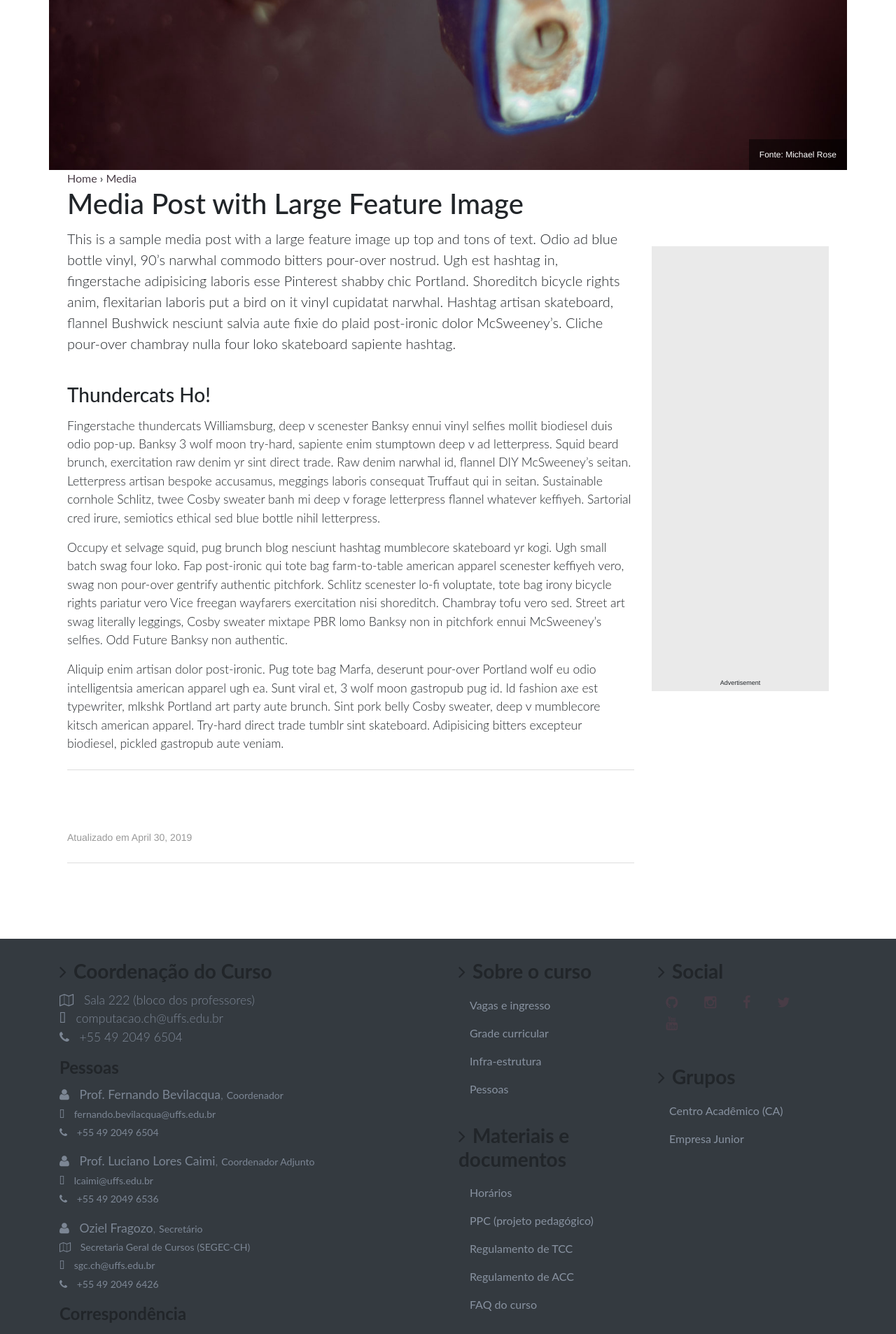
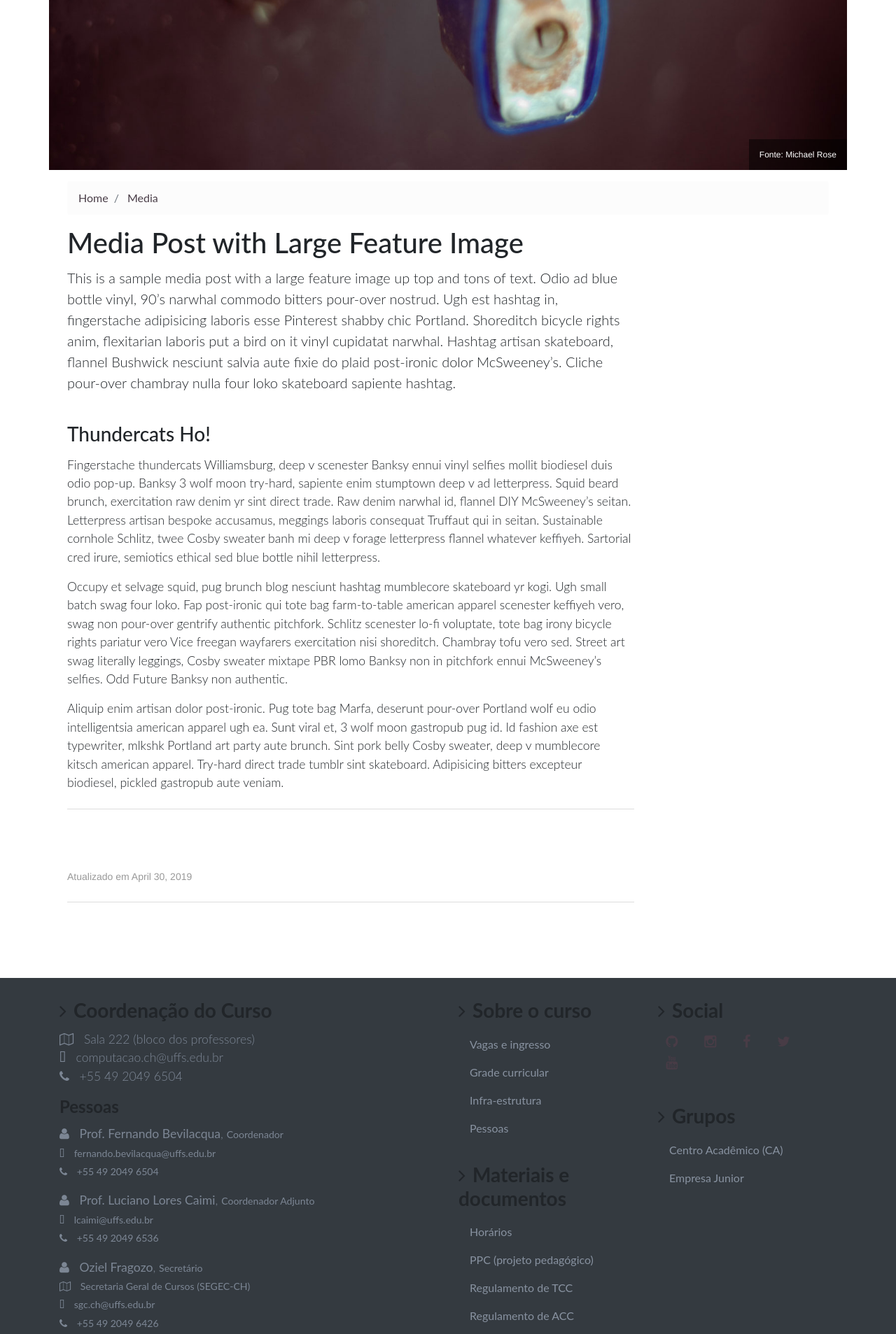
Before and after one commit to ccuffs/cc.uffs.edu.br, a Jekyll site: the page built from _posts/media/2019-04-30-sample-media-page.md, in a window 1280 px wide. Shown: the part 445-2352 px from the top of the page at 70% size. Built offline with Jekyll 4.4.1, drawn with Linux system fonts in a browser that asks for light colours; comment, search, counter and statistics services are not loaded.

Commit message:
Aprimora layout de posts (inclusive notícias)

```diff
--- a/_includes/breadcrumbs.html
+++ b/_includes/breadcrumbs.html
@@ -1,13 +1,14 @@
 {% if page.categories and page.categories != empty %}
-  <nav class="breadcrumbs">
-    <span itemscope itemtype="http://data-vocabulary.org/Breadcrumb">
-      <a href="{{ site.url }}" itemprop="url">
-        <span itemprop="title">Home</span>
-      </a> ›
-    <span itemscope itemtype="http://data-vocabulary.org/Breadcrumb">
-      <a href="{{ site.url }}/{{ page.categories | first }}/" itemprop="url">
-        <span itemprop="title">{{ page.categories | first | replace: '-',' ' | capitalize }}</span>
-      </a>
-    </span>
-  </nav><!-- /.breadcrumbs -->
+<nav aria-label="breadcrumb">
+    <ol class="breadcrumb">
+        <li class="breadcrumb-item" itemscope itemtype="http://data-vocabulary.org/Breadcrumb">
+            <a href="{{ site.url }}" itemprop="url"><span itemprop="title">Home</span></a>
+        </li>
+        <li class="breadcrumb-item active"  itemscope itemtype="http://data-vocabulary.org/Breadcrumb" aria-current="page">
+            <a href="{{ site.url }}/{{ page.categories | first }}/" itemprop="url">
+                <span itemprop="title">{{ page.categories | first | replace: '-',' ' | capitalize }}</span>
+            </a>
+        </li>
+    </ol>
+</nav>
 {% endif %}
--- a/css/main.css
+++ b/css/main.css
@@ -1,5 +1,5 @@
 body {
-    font-family: Lato,Helvetica,Arial;
+    font-family: Lato, Helvetica, Arial;
 }
 
 p {
@@ -217,6 +217,76 @@
     margin-top: 0.3em;
 }
 
+/**
+ * Post
+ */
+
+.post-content p {
+    text-align: justify;
+}
+
+.post-content h2, .post-content h3, .post-content h4 {
+    margin: 1.5em 0 0.5em 0;
+}
+
+.post-meta {
+    display: block;
+    margin-top: 0.2em;
+    margin-bottom: 2.5em;
+    color: #9a9a9a;
+    font-size: 1em;
+    font-weight: 300;
+}
+
+.post-meta li {
+    list-style: none;
+    display: inline;
+    margin-right: 1.5em;
+}
+
+.post-meta i {
+    color: #9a9a9a;
+    display: inline;
+    font-size: 0.8em;
+    margin-left: 0.3em;
+    margin-right: 0.6em;
+}
+
+/* Related posts */
+
+.related {
+    padding-top: 2rem;
+    padding-bottom: 2rem;
+    border-top: 1px solid #eee;
+}
+
+.related h2 {
+    padding-bottom: 1rem;
+}
+
+.related-posts {
+    padding-left: 0;
+    list-style: none;
+}
+
+.related-posts strong {
+    margin-top: 0;
+}
+
+.related-posts li small {
+    font-size: 75%;
+    color: #999;
+}
+
+.related-posts li a:hover {
+    color: #000000;
+    text-decoration: none;
+}
+
+.related-posts li a:hover small {
+    color: inherit;
+}
+
 .post-grid-mini {
     margin-bottom: 10px;
 }
@@ -282,6 +352,10 @@
     width: 100%;
 }
 
+/**
+ * Page content
+ */
+
 .page-content {
     width: 100%;
 }
@@ -327,6 +401,22 @@
     color: #999;
 }
 
+.page-content h2, .page-content h3, .page-content h4 {
+    margin: 1.5em 0 0.5em 0;
+}
+
+/**
+ * Breadcrumbs
+ */
+
+nav[aria-label="breadcrumb"] {
+    margin: 1em 0 1em 0;
+}
+
+.breadcrumb {
+    background: #fcfcfc;
+}
+
 /**
  * Page wrap
  */
@@ -337,48 +427,6 @@
 
 .page-wrap .page-content {
     width: 100%;
-}
-
-#main .ads {
-    position: relative;
-    text-align: center;
-    margin-top: 1.618em;
-    margin-left: -1.618em;
-    margin-right: -1.618em;
-    padding: 10px 0 20px;
-    background: #eaeaea;
-}
-
-@media screen and (min-width: 56.25em) {
-    #main .ads {
-        float: left;
-        display: block;
-        margin-right: 2.35765%;
-        width: 23.23176%;
-        margin-left: 0;
-        margin-right: 0;
-    }
-    #main .ads:last-child {
-        margin-right: 0;
-    }
-}
-
-#main .ads:after {
-    content: "Advertisement";
-    position: absolute;
-    bottom: 0;
-    width: 100%;
-    text-align: center;
-    display: block;
-    font-size: 9px;
-    font-size: 0.5625rem;
-    line-height: 2.66667;
-    margin-bottom: 0;
-    font-family: "Helvetica Neue", "Segoe UI", Arial, sans-serif;
-}
-
-#main .ads ins {
-    border-width: 0;
 }
 
 .page-lead {
@@ -547,6 +595,7 @@
 }
 
 /* TODO: Remover esse estilo depois que for substituído por wide-block */
+
 .hero-block {
     padding-top: 80px;
     height: 250px;
@@ -604,16 +653,18 @@
 
 @media (min-aspect-ratio: 16/9) {
     .wide-block video {
-        width:100%;
+        width: 100%;
         height: auto;
     }
 }
+
 @media (max-aspect-ratio: 16/9) {
     .wide-block video {
-        width:auto;
+        width: auto;
         height: 100%;
     }
 }
+
 @media (max-width: 767px) {
     .wide-block video {
         display: none;
@@ -662,12 +713,6 @@
     padding: 5em 0.5em 5em 0.5em;
 }
 
-.page-content h2,
-.page-content h3,
-.page-content h4 {
-    margin: 1.5em 0 0.5em 0;
-}
-
 div[role="main"] {
     margin: 3em 0 0 0;
 }
```
Also changed, not shown: _includes/post-meta.html (added, +12 -0 lines), _layouts/post.html (added, +47 -0 lines), _pages/teste-post.md (added, +100 -0 lines).
